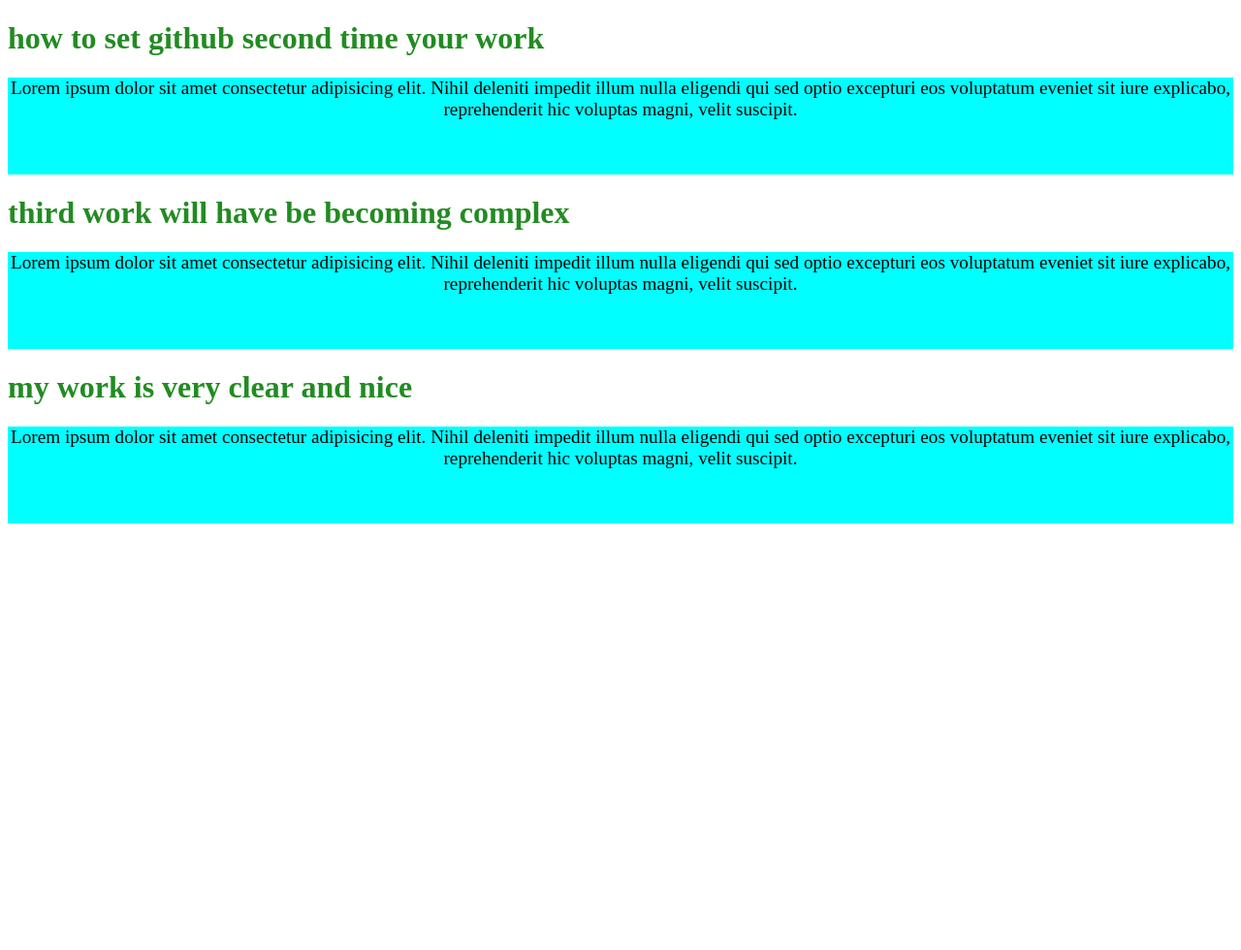
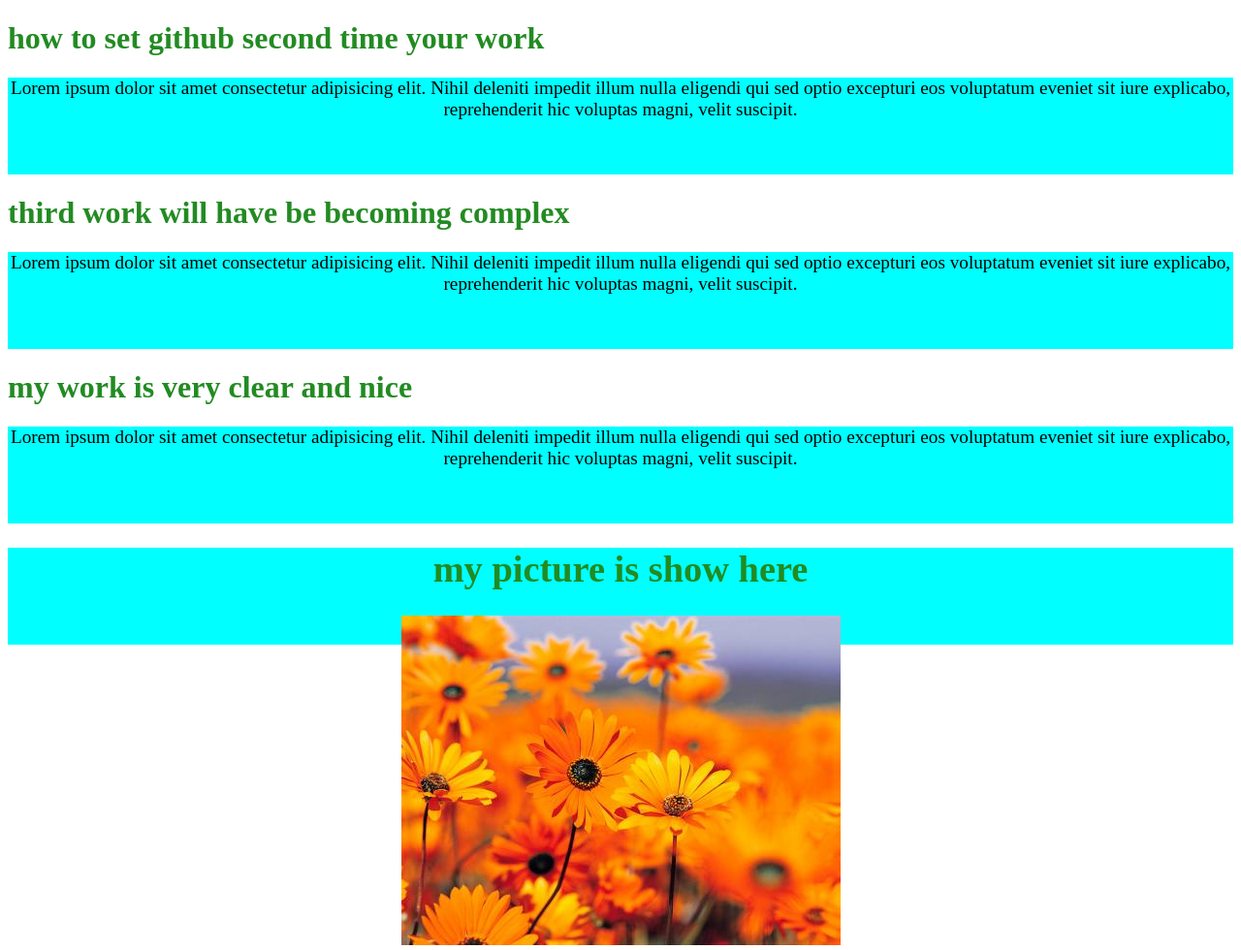
Before and after one commit to yasinarafatwebdeveloper/my-simple-work, a plain HTML site: page index.html in a window 1280 px wide. Shown: the whole page at 97% size. Before the commit the page ends 800 px from the top, so only its background shows below. Drawn offline with Linux system fonts and the light colour scheme.

Commit message:
flower pic is added here

```diff
--- a/index.html
+++ b/index.html
@@ -22,5 +22,9 @@
     <div>
         <p>Lorem ipsum dolor sit amet consectetur adipisicing elit. Nihil deleniti impedit illum nulla eligendi qui sed optio excepturi eos voluptatum eveniet sit iure explicabo, reprehenderit hic voluptas magni, velit suscipit.</p>
     </div>
+    <div>
+        <h1>my picture is show here</h1>
+        <img src="images/flower.png" alt="">
+    </div>
 </body>
 </html>
```
Also changed, not shown: images/fish.png (added), images/flower.png (added).
